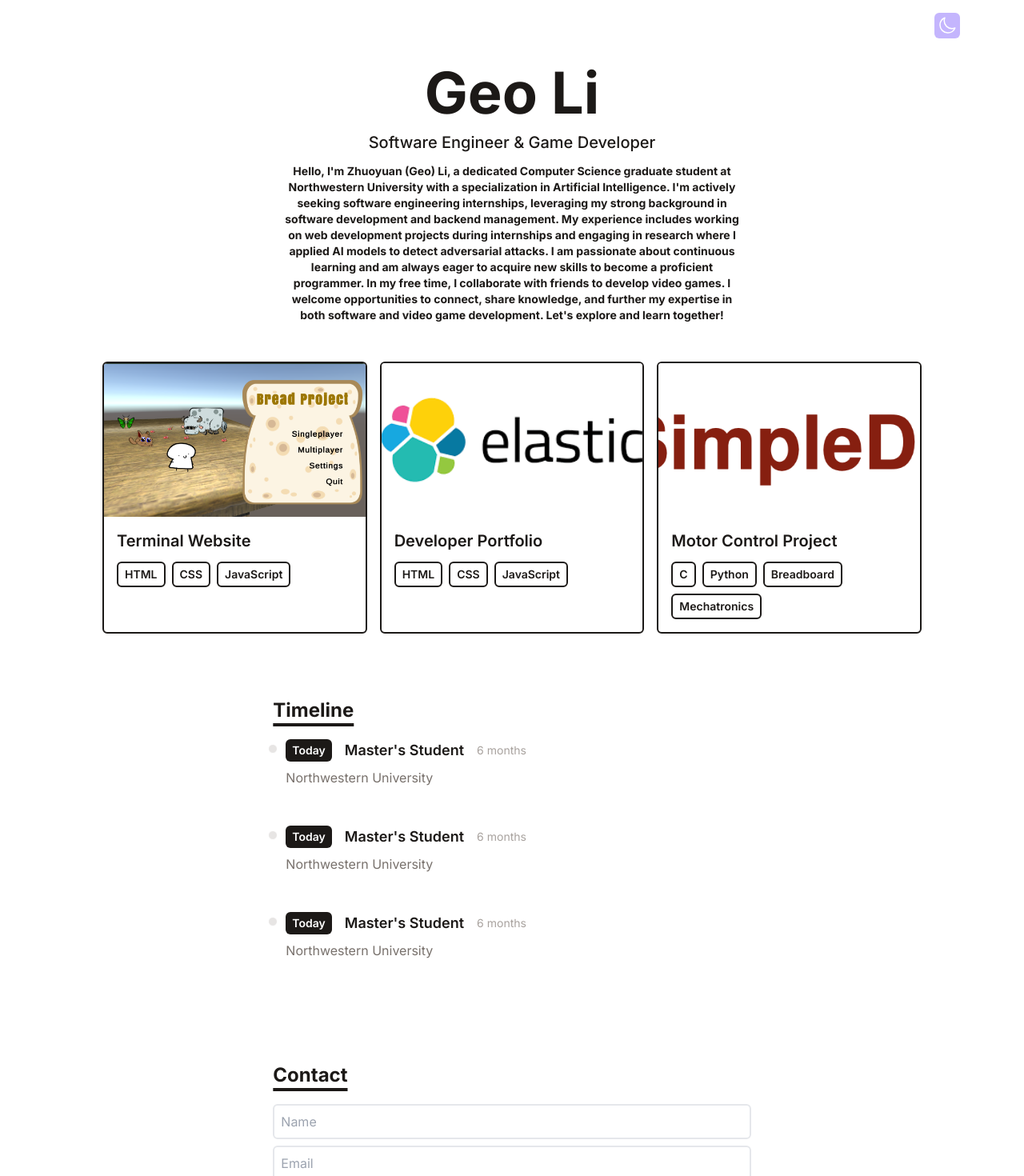
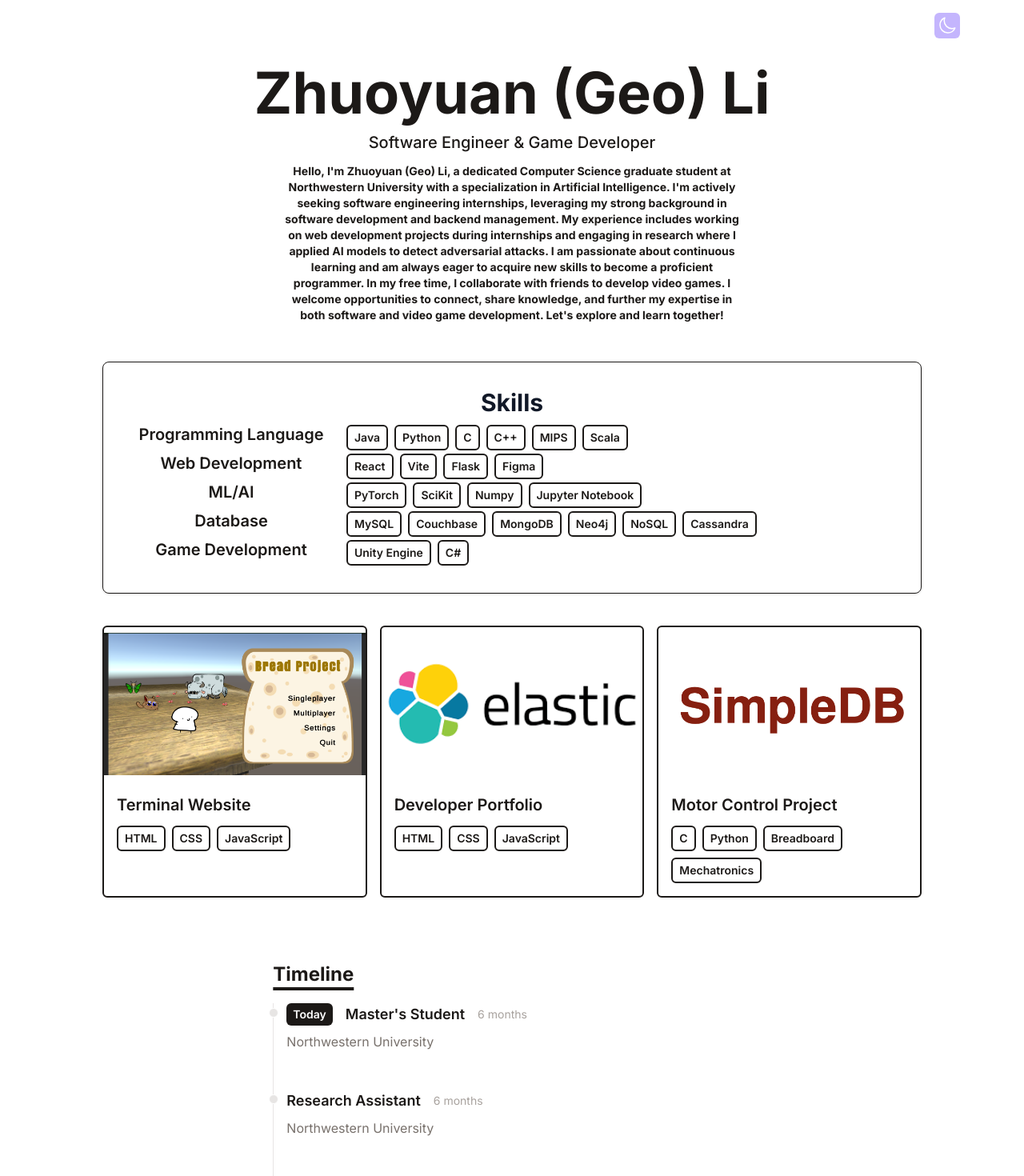
Before and after one commit to Geo-Li/Geo-Portfolio, a React (Vite) app: page / in a window 1280 px wide. Shown: the top 1470 px of the page at 80% size. Built offline with nearby package versions, Linux system fonts and the light colour scheme.

Commit message:
Added the skill component
Modified some layout and style

```diff
--- a/src/App.jsx
+++ b/src/App.jsx
@@ -1,5 +1,6 @@
 import React, { useEffect, useState } from "react";
 import Contact from "./components/Contact";
+import Skill from "./components/Skill";
 import Footer from "./components/Footer";
 import Intro from "./components/Intro";
 import Portfolio from "./components/Portfolio";
@@ -82,6 +83,7 @@ function App() {
       >
         <div className="max-w-5xl w-11/12 mx-auto">
           <Intro />
+          <Skill />
           <Portfolio />
           <Timeline />
           <Contact />
--- a/src/components/Footer.jsx
+++ b/src/components/Footer.jsx
@@ -6,7 +6,7 @@ const Footer = () => {
       {}
       <p className="text-sm mt-2 opacity-50">
         &copy; {new Date().getFullYear()}
-        Zhuoyuan (Geo) Li. All rights reserved.
+        {} Zhuoyuan (Geo) Li. All rights reserved.
       </p>
     </div>
   );
--- a/src/components/Intro.jsx
+++ b/src/components/Intro.jsx
@@ -2,10 +2,16 @@ import React from "react";
 
 const Intro = () => {
   return (
-    <div className="flex items-center justify-center
-                    flex-col text-center pt-20 pb-6">
-      <h1 className="text-4xl md:text-7xl dark:text-white
-                     mb-1 md:mb-3 font-bold">Geo Li</h1>
+    <div
+      className="flex items-center justify-center
+                    flex-col text-center pt-20 pb-6"
+    >
+      <h1
+        className="text-4xl md:text-7xl dark:text-white
+                     mb-1 md:mb-3 font-bold"
+      >
+        Zhuoyuan (Geo) Li
+      </h1>
       <p className="text-base md:text-xl mb-3 font-medium">
         Software Engineer & Game Developer
       </p>
--- a/src/components/PortfolioItem.jsx
+++ b/src/components/PortfolioItem.jsx
@@ -14,7 +14,7 @@ const PortfolioItem = ({ title, imgURL, stack, link }) => {
         src={imgURL}
         alt="title"
         className="w-full h-36 md:h-48
-                   object-cover cursor-pointer"
+                   object-contain cursor-pointer"
       />
       <div className="w-full p-4">
         <h3 className="text-lg md:text-xl dark:text-white
--- /dev/null
+++ b/src/components/Skill.jsx
@@ -0,0 +1,33 @@
+import React from "react";
+import skill from "../data/skill";
+import SkillItem from "./SkillItem";
+import Title from "./Title";
+
+const Skill = () => {
+  return (
+    <div className="flex items-center justify-center mb-10 mx-auto">
+      <div
+        className="w-full p-4 text-center
+                 border border-stone-900
+                 rounded-lg shadow sm:p-8
+               dark:border-white"
+      >
+        <h5
+          className="mb-2 text-2xl md:text-3xl font-bold
+                   text-gray-900 dark:text-white"
+        >
+          Skills
+        </h5>
+        {skill.map((skill, index) => (
+          <SkillItem
+            key={skill.id}
+            category={skill.category}
+            sets={skill.sets}
+          />
+        ))}
+      </div>
+    </div>
+  );
+};
+
+export default Skill;
--- /dev/null
+++ b/src/components/SkillItem.jsx
@@ -0,0 +1,34 @@
+import React from "react";
+
+const SkillItem = ({ category, sets }) => {
+  return (
+    <div className="flex flex-row items-center gap-2">
+      <h3
+        className="w-64 text-lg md:text-xl dark:text-white
+                   mb-1 md:mb-2 mr-1 md:mr-2 font-semibold flex-shrink-0"
+      >
+        {category}
+      </h3>
+      <div
+        className="flex flex-wrap gap-2 flex-row
+                   items-center justify-center
+                   text-xs md:text-sm dark:text-white"
+      >
+        {sets.map((item, index) => (
+          <span
+            key={index}
+            className="inline-flex items-center
+                       justify-center px-2 py-1
+                       font-semibold border-2
+                       dark:border-white
+                       border-stone-900 rounded-md"
+          >
+            {item}
+          </span>
+        ))}
+      </div>
+    </div>
+  );
+};
+
+export default SkillItem;
--- a/src/components/TimelineItem.jsx
+++ b/src/components/TimelineItem.jsx
@@ -5,7 +5,7 @@ const TimelineItem = ({ year, title, duration, details }) => {
     <div>
       <ol
         className="flex flex-col md:flex-row
-                   relative border-1 border-stone-200
+                   relative border-l border-stone-200
                    dark:border-stone-700"
       >
         <li className="mb-10 ml-4">
@@ -16,13 +16,13 @@ const TimelineItem = ({ year, title, duration, details }) => {
                      border-white dark:border-stone-900
                      dark:bg-stone-700"
           />
-          <p
+          <div
             className="flex flex-wrap gap-4
                        flex-row items-center
                        justify-start text-xs
                        md:text-sm"
           >
-            <span
+            {year && <span
               className="inline-block px-2
                          py-1 font-semibold
                        text-white dark:text-stone-900
@@ -30,7 +30,7 @@ const TimelineItem = ({ year, title, duration, details }) => {
                          rounded-md"
             >
               {year}
-            </span>
+            </span>}
             <h3
               className="text-lg font-semibold
                        text-stone-900
@@ -45,7 +45,7 @@ const TimelineItem = ({ year, title, duration, details }) => {
             >
               {duration}
             </div>
-          </p>
+          </div>
           <p
             className="my-2 text-base
                        font-normal text-stone-500
--- /dev/null
+++ b/src/data/skill.js
@@ -0,0 +1,27 @@
+export default [
+  {
+    id: "language",
+    category: "Programming Language",
+    sets: ["Java", "Python", "C", "C++", "MIPS", "Scala"],
+  },
+  {
+    id: "web dev",
+    category: "Web Development",
+    sets: ["React", "Vite", "Flask", "Figma"],
+  },
+  {
+    id: "data analysis",
+    category: "ML/AI",
+    sets: ["PyTorch", "SciKit", "Numpy", "Jupyter Notebook"],
+  },
+  {
+    id: "database",
+    category: "Database",
+    sets: ["MySQL", "Couchbase", "MongoDB", "Neo4j", "NoSQL", "Cassandra"],
+  },
+  {
+    id: "game dev",
+    category: "Game Development",
+    sets: ["Unity Engine", "C#"],
+  },
+];
--- a/src/data/timeline.js
+++ b/src/data/timeline.js
@@ -7,15 +7,20 @@ export default [
     details: "Northwestern University",
   },
   {
-    year: "Today",
+    title: "Research Assistant",
+    duration: "6 months",
+    details: "Northwestern University",
+  },
+  {
+    year: "2023",
     title: "Master's Student",
     duration: "6 months",
     details: "Northwestern University",
   },
   {
-    year: "Today",
-    title: "Master's Student",
-    duration: "6 months",
-    details: "Northwestern University",
+    year: "2019",
+    title: "Undergraduate Student at University of California, Irvine",
+    duration: "4 years",
+    details: "Majored in Computer Science, specified in Artificial Intelligence",
   },
 ];
```
